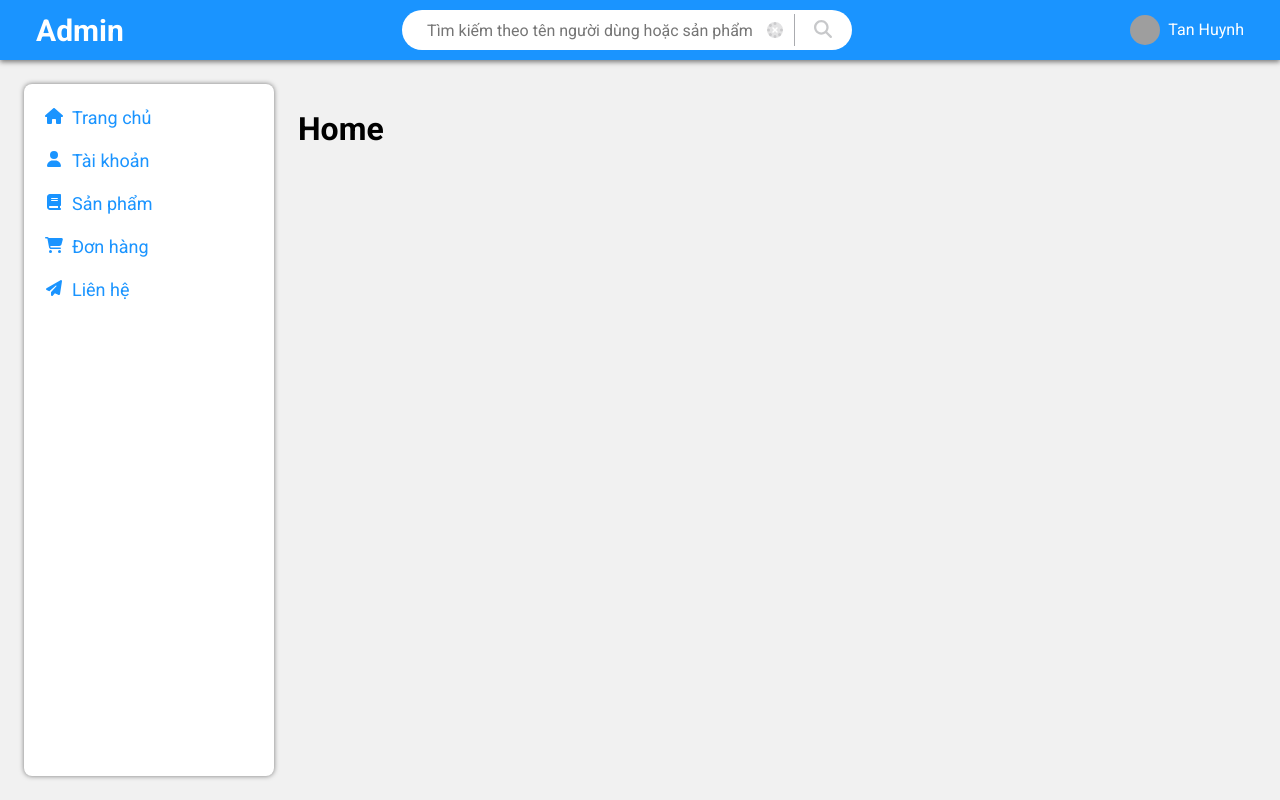
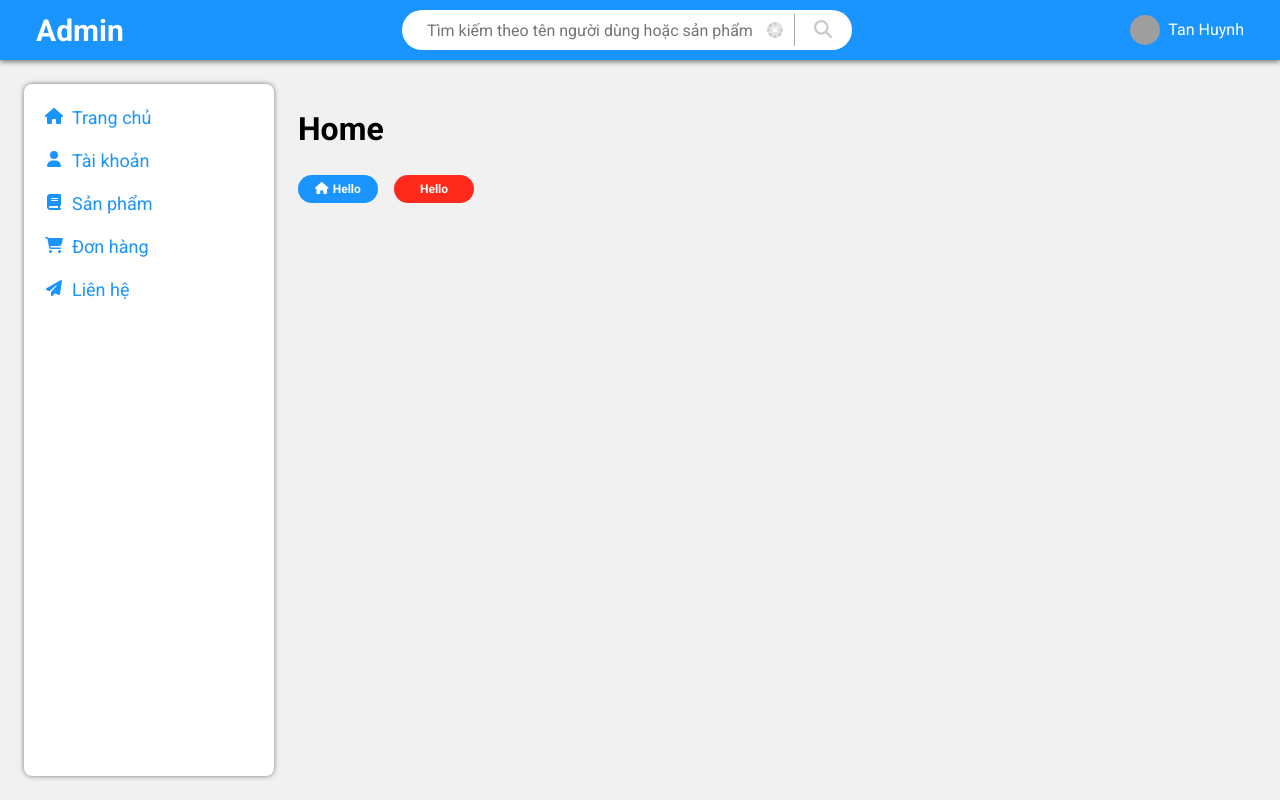
Before and after one commit to huynhngoctan/book-online-admin, a React (Create React App) app: page / in a window 1280 px wide. Built offline with nearby package versions, Linux system fonts and the light colour scheme; grey boxes are pictures that could not be loaded.

Commit message:
Xây dựng button component

```diff
--- /dev/null
+++ b/src/components/Button/Button.module.scss
@@ -0,0 +1,58 @@
+.wrapper {
+    display: inline-flex;
+    align-items: center;
+    justify-content: center;
+    text-decoration: none;
+    min-width: 80px;
+    padding: 4px 8px;
+    outline: none;
+    border: none;
+    border-radius: 16px;
+    user-select: none;
+    cursor: pointer;
+    font-size: 1.2rem;
+    font-weight: 700;
+    border: 1px solid transparent;
+    color: var(--text-color);
+
+    & + .wrapper {
+        margin-left: 16px;
+    }
+    &.disabled {
+        opacity: 0.5;
+        pointer-events: none;
+    }
+}
+
+.icon + .title,
+.title + .icon {
+    margin-left: 4px;
+}
+
+// Button style
+.primary {
+    background-color: var(--primary-color);
+    color: var(--white-color);
+
+    &:hover {
+        background-color: #0088ff;
+    }
+}
+
+.edited {
+    background-color: var(--edited-color);
+    color: var(--white-color);
+
+    &:hover {
+        background-color: #00b336;
+    }
+}
+
+.danger {
+    background-color: var(--danger-color);
+    color: var(--white-color);
+
+    &:hover {
+        background-color: #ff1100;
+    }
+}
--- /dev/null
+++ b/src/components/Button/index.jsx
@@ -0,0 +1,56 @@
+import classNames from 'classnames/bind';
+import { Link } from 'react-router-dom';
+import styles from './Button.module.scss';
+
+const cx = classNames.bind(styles);
+
+export default function Button({
+    to,
+    href,
+    primary = false,
+    disabled = false,
+    edited = false,
+    danger = false,
+    onClick,
+    children,
+    leftIcon,
+    rightIcon,
+    className,
+    ...passProps
+}) {
+    let Comp = 'button';
+    const props = {
+        ...passProps,
+        onClick,
+    };
+    if (disabled) {
+        Object.keys(props).forEach((key) => {
+            if (key.startsWith('on') && typeof key === 'function') {
+                delete props[key];
+            }
+        });
+    }
+
+    if (href) {
+        Comp = 'a';
+        props.href = href;
+    } else if (to) {
+        Comp = Link;
+        props.to = to;
+    }
+
+    const classes = cx('wrapper', {
+        [className]: className,
+        primary,
+        edited,
+        danger,
+        disabled,
+    });
+    return (
+        <Comp className={classes} {...props}>
+            {leftIcon && <span className={cx('icon')}>{leftIcon}</span>}
+            <span className={cx('title')}>{children}</span>
+            {rightIcon && <span className={cx('icon')}>{rightIcon}</span>}
+        </Comp>
+    );
+}
--- a/src/components/GlobalStyle/globalStyle.scss
+++ b/src/components/GlobalStyle/globalStyle.scss
@@ -6,6 +6,8 @@
     --header-height: 60px;
     --text-color: #333;
     --white-color: #fff;
+    --edited-color: #13ce4b;
+    --danger-color: #ff2a1b;
 }
 
 * {
--- a/src/pages/Home/index.js
+++ b/src/pages/Home/index.js
@@ -1,3 +1,21 @@
+import { faHome } from '@fortawesome/free-solid-svg-icons';
+import { FontAwesomeIcon } from '@fortawesome/react-fontawesome';
+import Button from '~/components/Button';
+
 export default function Home() {
-    return <h1>Home</h1>;
+    return (
+        <div>
+            <h1>Home</h1>
+            <Button
+                primary
+                to="https://www.google.com/"
+                leftIcon={<FontAwesomeIcon icon={faHome} />}
+            >
+                Hello
+            </Button>
+            <Button danger to="https://www.google.com/">
+                Hello
+            </Button>
+        </div>
+    );
 }
```
